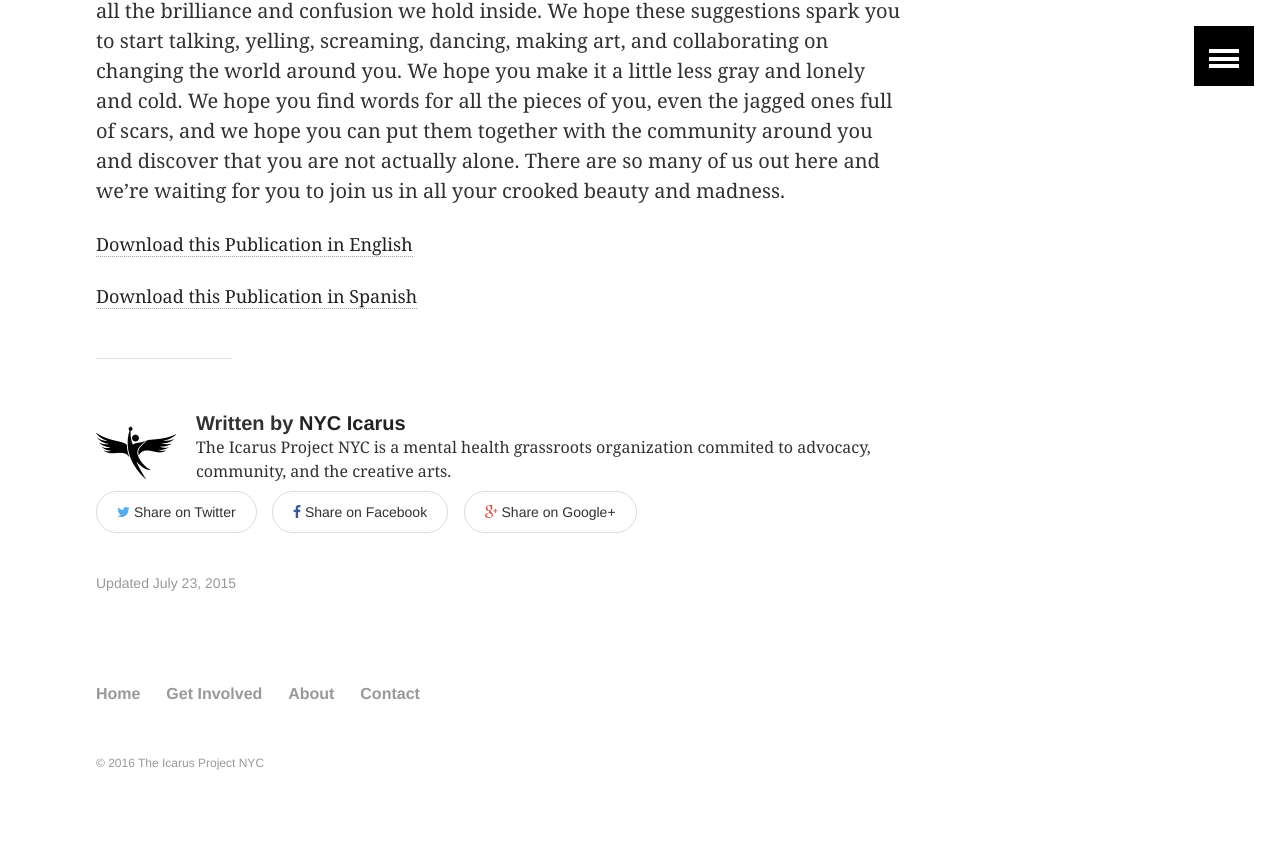
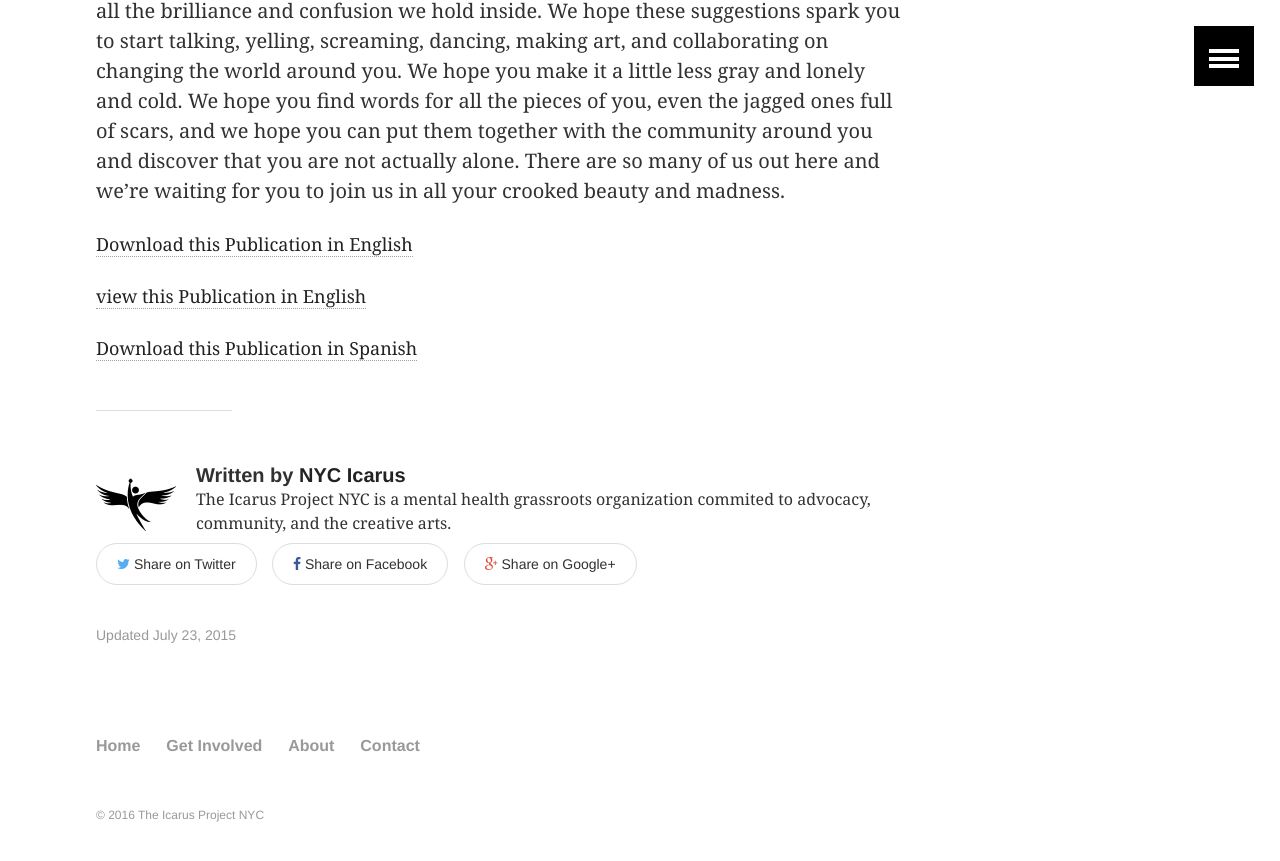
Before and after one commit to nycicarus/nycicarus.github.io, a Jekyll site: the page built from _posts/articles/2015-01-28-friends-best-medicine.md, in a window 1280 px wide and 900 px high, scrolled down 1164 px. Shown: the top 861 px of the window. Built offline with Jekyll 4.4.1, drawn with Linux system fonts in a browser that asks for light colours.

Commit message:
2nd source of english version

```diff
--- a/_posts/articles/2015-01-28-friends-best-medicine.md
+++ b/_posts/articles/2015-01-28-friends-best-medicine.md
@@ -19,4 +19,6 @@ We've outlined a bunch of ideas to help you gather people together to start expl
 
 [Download this Publication in English](http://www.theicarusproject.net/icarus-downloads/friends-make-the-best-medicine)
 
+[view this Publication in English](http://ram-a.net/sites/default/files/FMTBM_final_wcovers.pdf)
+
 [Download this Publication in Spanish](https://laisladeka.wordpress.com/facilitacion-de-grupos/)
```
